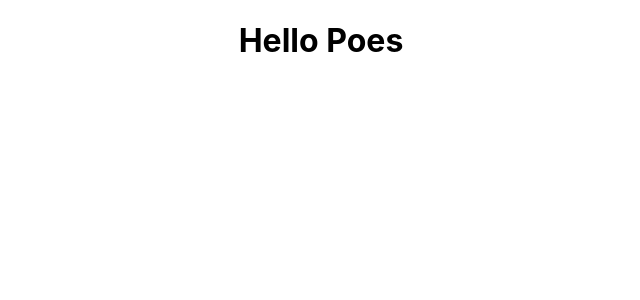
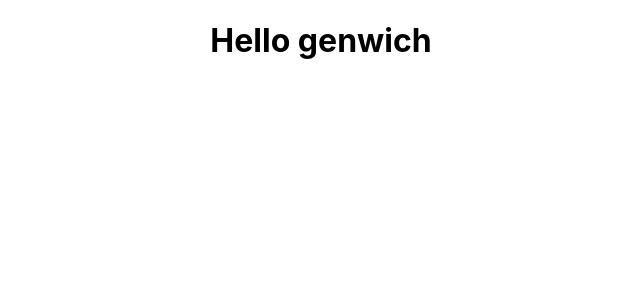
Before and after one commit to Drekkg/moments, a React (Create React App) app: page / in a window 1280 px wide. Shown: the top 300 px of the page, without its empty margins (319-959 px from the left). Built offline with nearby package versions, Linux system fonts and the light colour scheme.

Commit message:
FIX workspace

```diff
--- a/src/App.js
+++ b/src/App.js
@@ -3,7 +3,7 @@ import './App.css';
 function App() {
   return (
     <div className="App">
-      <h1>Hello Poes</h1>
+      <h1>Hello genwich</h1>
     </div>
   );
 }
```
Also changed, not shown: .gitpod.yml (added).
